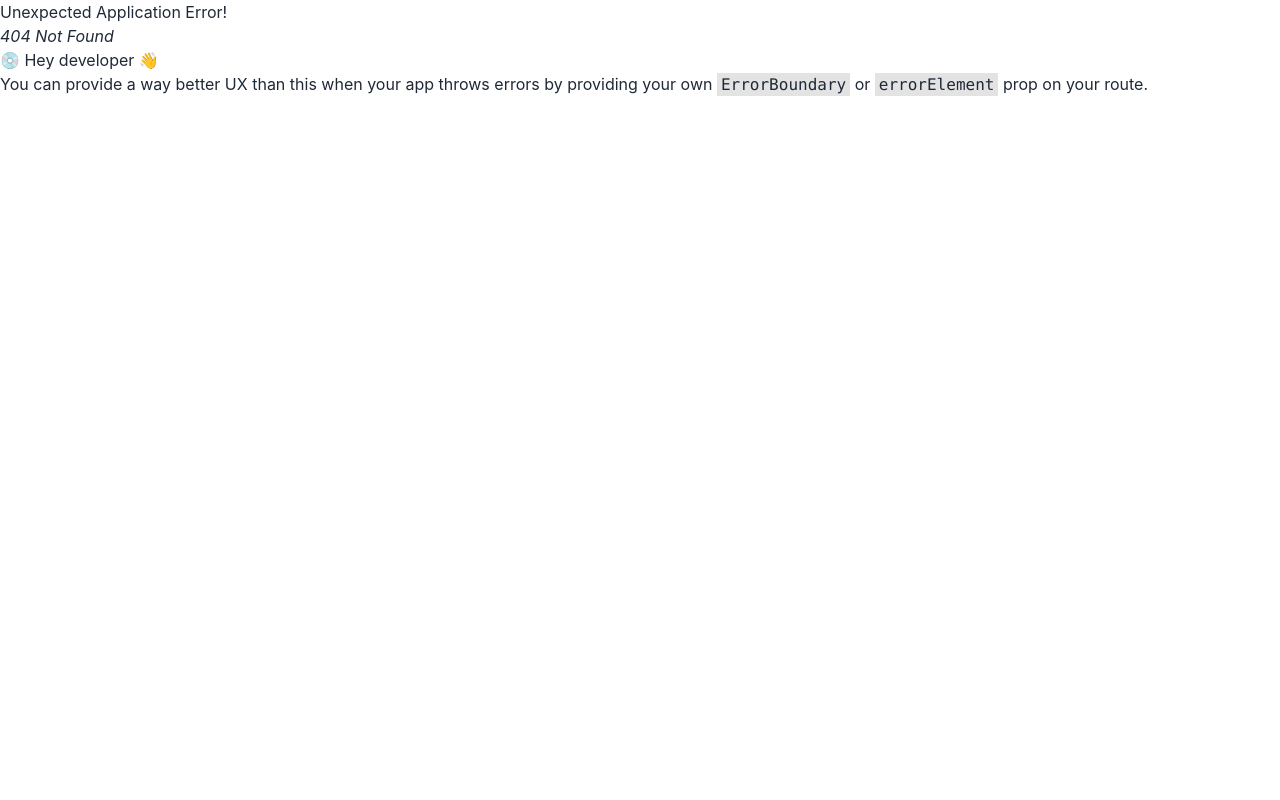
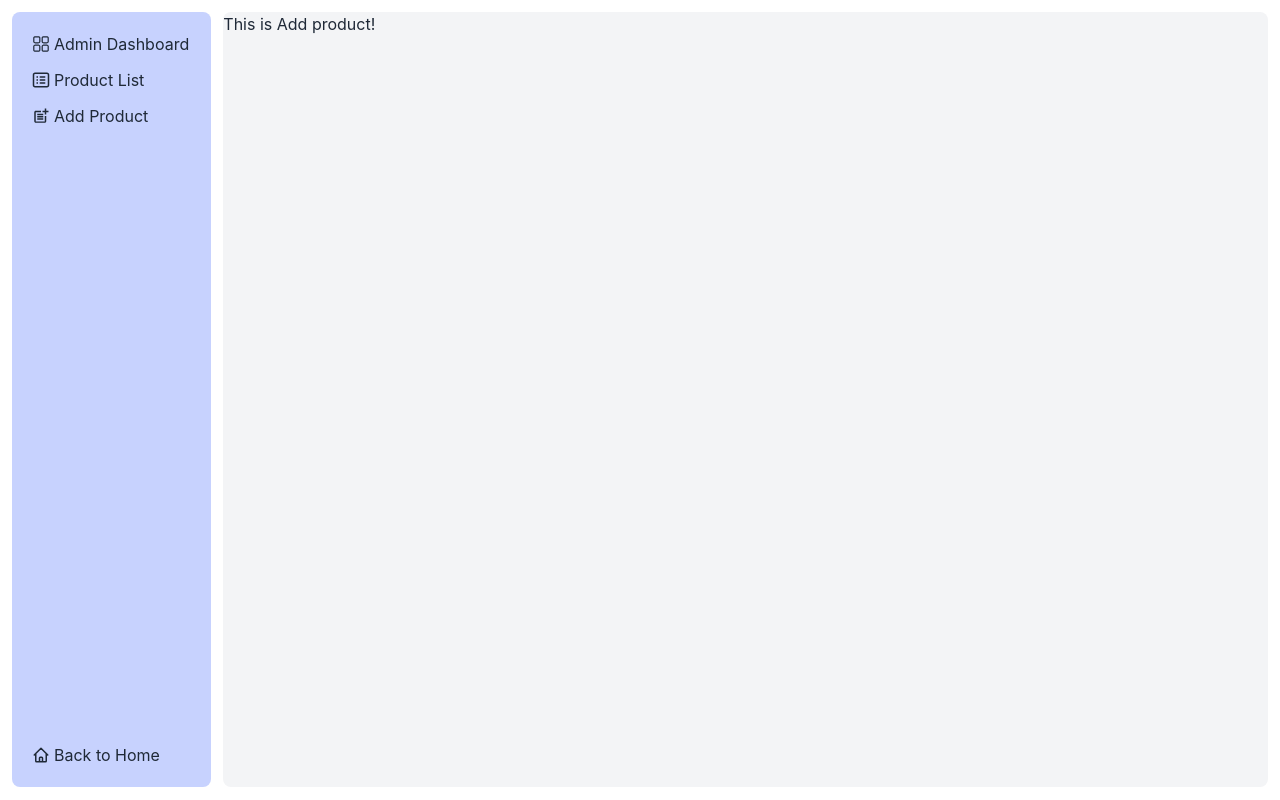
Before and after one commit to azimuddin2/moon-tech-react-redux, a React (Create React App) app: page /dashboard/add-product in a window 1280 px wide. Before the commit this address had no page. Built offline with nearby package versions, Linux system fonts and the light colour scheme.

Commit message:
new add  project structure

```diff
--- a/src/components/ProductCard.js
+++ b/src/components/ProductCard.js
@@ -3,7 +3,7 @@ import { BiListPlus } from "react-icons/bi";
 import { RiDeleteBinLine } from "react-icons/ri"
 import { BsFillCartFill } from "react-icons/bs";
 import { useDispatch } from 'react-redux';
-import { addToCart, removeFromCart } from '../redux/actionCreators/productActions';
+import { addToCart, removeFromCart } from '../redux/actions/productActions';
 import { useLocation } from 'react-router-dom';
 
 const ProductCard = ({ product }) => {
--- /dev/null
+++ b/src/layout/Dashboard/Dashboard.js
@@ -0,0 +1,16 @@
+import React from 'react';
+import { Outlet } from 'react-router-dom';
+import Sidebar from './Sidebar';
+
+const Dashboard = () => {
+    return (
+        <div className='grid grid-cols-12 p-3 gap-3'>
+            <Sidebar></Sidebar>
+            <div className='col-span-10 w-full bg-gray-100 rounded-lg'>
+                <Outlet></Outlet>
+            </div>
+        </div>
+    );
+};
+
+export default Dashboard;
--- /dev/null
+++ b/src/layout/Dashboard/Sidebar.js
@@ -0,0 +1,40 @@
+import React from 'react';
+import { Link } from 'react-router-dom';
+import { RxDashboard } from 'react-icons/rx';
+import { CgList } from 'react-icons/cg';
+import { MdPostAdd } from 'react-icons/md';
+import { HiOutlineHome } from 'react-icons/hi';
+
+
+const Sidebar = () => {
+    return (
+        <div className='col-span-2 bg-indigo-200 h-[calc(100vh-25px)] p-5 rounded-lg'>
+            <ul className='flex gap-3  flex-col h-full'>
+                <li className='flex items-center'>
+                    <RxDashboard className='text-lg mr-1'></RxDashboard>
+                    <span>Admin Dashboard</span>
+                </li>
+                <li>
+                    <Link to='/dashboard' className='flex items-center'>
+                        <CgList className='text-lg mr-1'></CgList>
+                        <span>Product List</span>
+                    </Link>
+                </li>
+                <li>
+                    <Link to='add-product' className='flex items-center'>
+                        <MdPostAdd className='text-lg mr-1'></MdPostAdd>
+                        <span> Add Product </span>
+                    </Link>
+                </li>
+                <li className='mt-auto'>
+                    <Link to='/' className='flex items-center'>
+                        <HiOutlineHome className='text-lg mr-1'></HiOutlineHome>
+                        <span>Back to Home</span>
+                    </Link>
+                </li>
+            </ul>
+        </div>
+    );
+};
+
+export default Sidebar;
--- /dev/null
+++ b/src/pages/Dashboard/AddProduct.js
@@ -0,0 +1,11 @@
+import React from 'react';
+
+const AddProduct = () => {
+    return (
+        <div>
+            <h1>This is Add product!</h1>
+        </div>
+    );
+};
+
+export default AddProduct;
--- /dev/null
+++ b/src/pages/Dashboard/ProductList.js
@@ -0,0 +1,11 @@
+import React from 'react';
+
+const ProductList = () => {
+    return (
+        <div>
+            <h1>This is Product List!</h1>
+        </div>
+    );
+};
+
+export default ProductList;
--- a/src/pages/Cart.js
+++ b/src/pages/Main/Cart.js
@@ -1,6 +1,6 @@
 import React from 'react';
 import { useSelector } from 'react-redux';
-import ProductCard from '../components/ProductCard';
+import ProductCard from '../../components/ProductCard';
 
 const Cart = () => {
     const cart = useSelector(state => state.cart);
--- a/src/pages/Home.js
+++ b/src/pages/Main/Home.js
@@ -1,5 +1,5 @@
 import React, { useEffect, useState } from 'react';
-import ProductCard from '../components/ProductCard';
+import ProductCard from '../../components/ProductCard';
 
 const Home = () => {
     const [products, setProducts] = useState([]);
```
Also changed, not shown: src/routes/routes.js (+24 -5 lines), src/pages/Main/About.js (renamed from src/pages/About.js), src/pages/Main/TopRated.js (renamed from src/pages/TopRated.js), src/redux/actions/productActions.js (renamed from src/redux/actionCreators/productActions.js).
